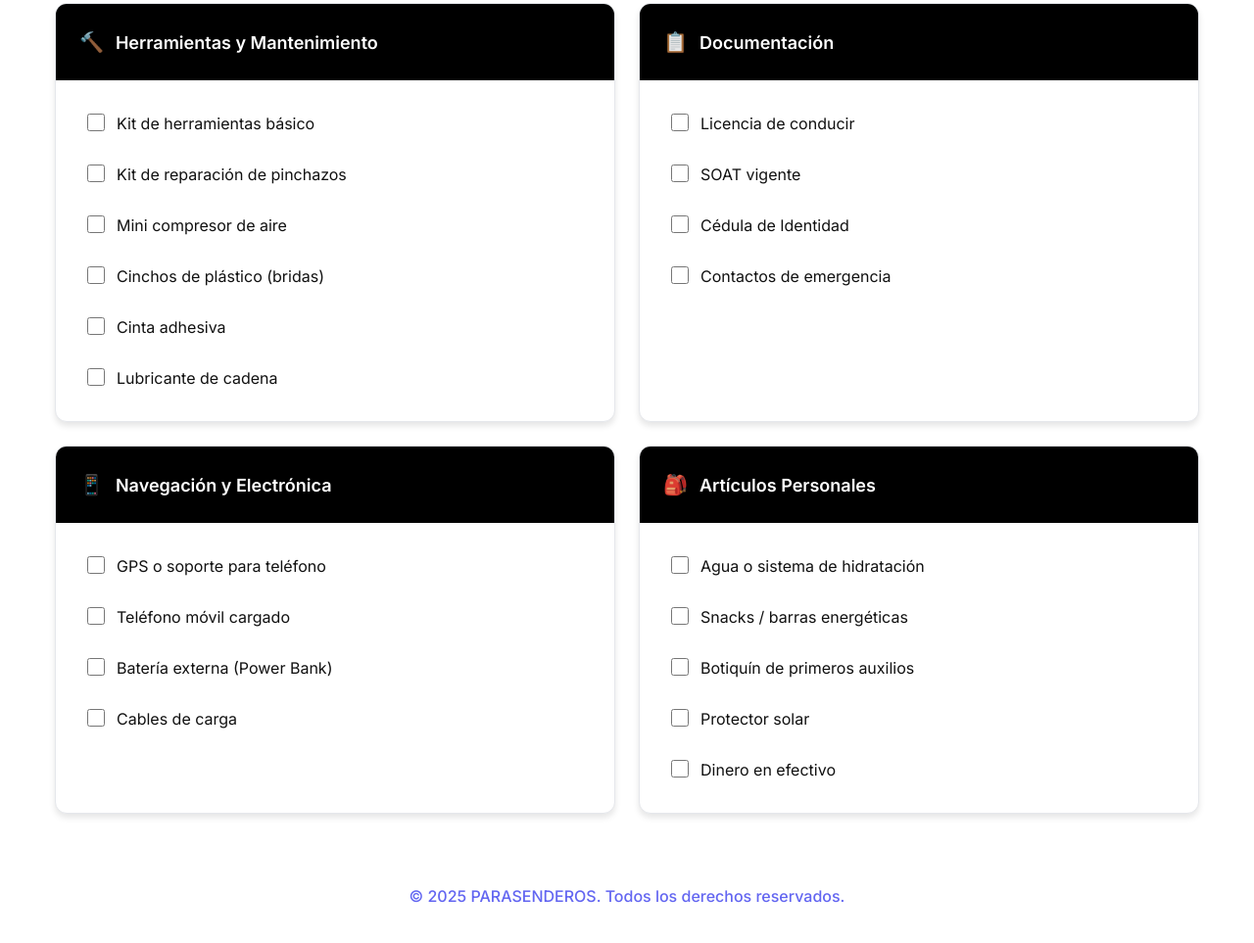
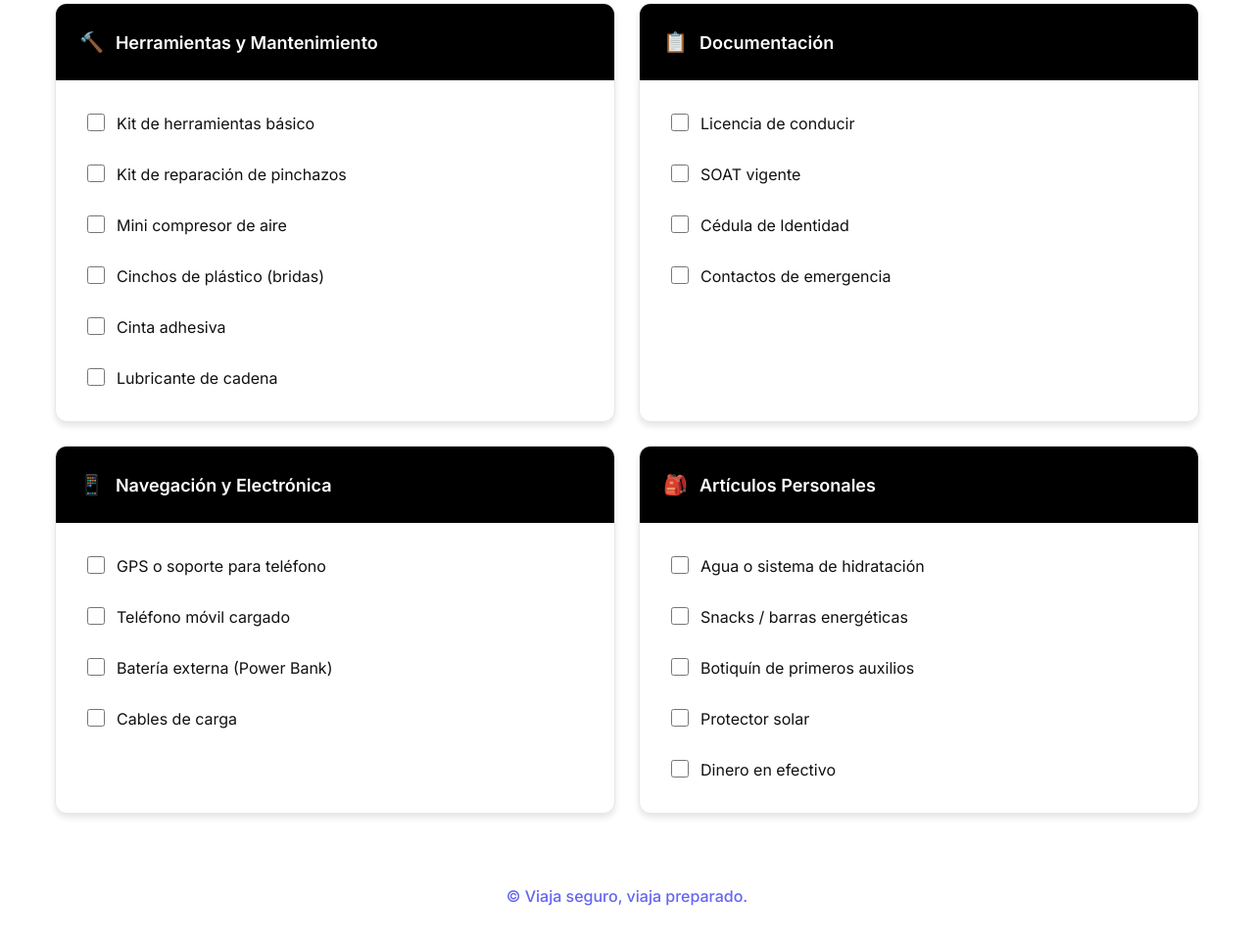
Before and after one commit to alexchipana/Lista, a plain HTML site: page index.html in a window 1280 px wide. Shown: the part 1064-2027 px from the top of the page at 98% size. Drawn offline with Linux system fonts and the light colour scheme.

Commit message:
index.html

```diff
--- a/index.html
+++ b/index.html
@@ -579,7 +579,7 @@
         </div>
 
         <div class="footer">
-            &copy; 2025 PARASENDEROS. Todos los derechos reservados.
+            &copy; Viaja seguro, viaja preparado.
         </div>
     </div>
 
```
